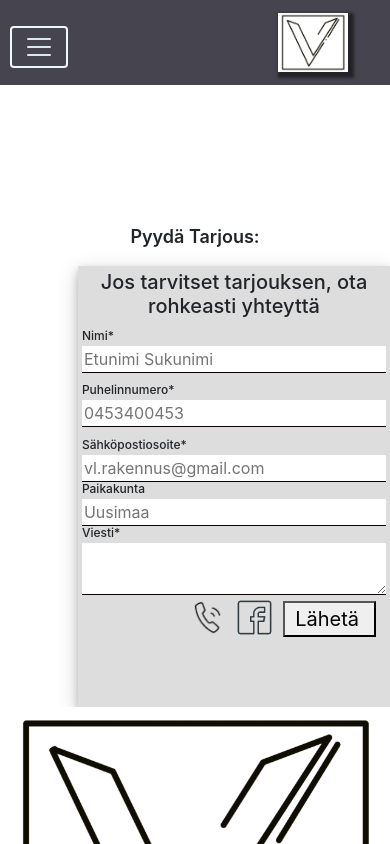
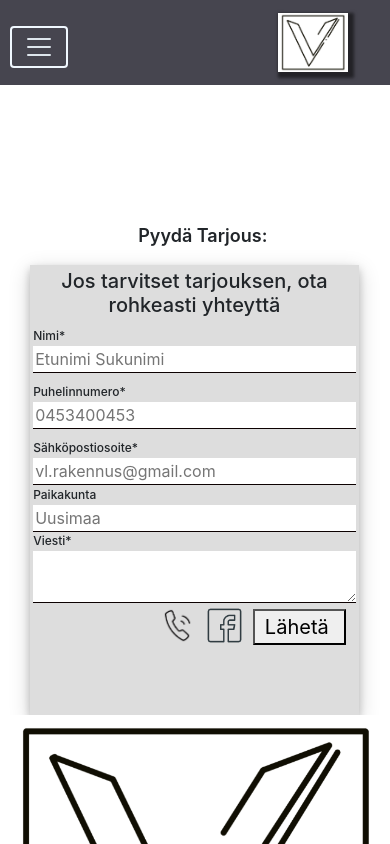
Before and after one commit to juriki/juriki.github.io, a React (Create React App) app: page /Contacts in a window 390 px wide. Shown: the top 844 px of the page. Built offline with nearby package versions, Linux system fonts and the light colour scheme.

Commit message:
Deploy Version

```diff
--- a/src/ContactsPage/ContactPage.css
+++ b/src/ContactsPage/ContactPage.css
@@ -8,9 +8,24 @@
 }
 
 
+.formDivContactPage{
+    float: left;
+    width: 50%;
+    height: 100%;
+}
+
+
 @media screen and (max-width: 767px) {
 
     .logo{
         width: 100%;
     }
+
+
+    .formDivContactPage{
+        float: left;
+        width: 99%;
+        padding-left: 5%;
+        height: 100%;
+    }
 }
--- a/src/ContactsPage/Contacts.jsx
+++ b/src/ContactsPage/Contacts.jsx
@@ -8,13 +8,12 @@ function Contacts() {
     return (
         <div className='PageTop'>
             <div>
-                <div >
-                    <Form />
+                <div className='formDivContactPage'>
+                    <Form  />
                 </div>
                 <div>
-                    <img className='logo' src='VladLogo.png' alt="Logo" />
+                    <img className='logo' src='VladLogo.png' alt="vl-rakennus-ja-valvonta"/>
                 </div>
-
             </div>
             <div>
                 <Palvelut />
--- a/src/Form/Form.css
+++ b/src/Form/Form.css
@@ -21,9 +21,9 @@
 .upForm{
     padding: 1%;
     height: auto;
-    width: 50%;
+    width: 90%;
     max-width: 600px;
-    margin-inline: 20%;
+    margin-left: 10px;
     background-color: #dddddd;
     padding-bottom: 50px;
     box-shadow: 0 4px 8px 0 rgba(0, 0, 0, 0.2), 0 6px 20px 0 rgba(0, 0, 0, 0.19);
@@ -106,7 +106,7 @@
     .upForm{
         height: auto;
         float: left;
-        width: 80%;
+        width: 90%;
         background-color: #dddddd;
         padding-bottom: 50px;
         box-shadow: 0 4px 8px 0 rgba(0, 0, 0, 0.2), 0 6px 20px 0 rgba(0, 0, 0, 0.19);
--- a/src/Gallery/Gallery.css
+++ b/src/Gallery/Gallery.css
@@ -1,9 +1,9 @@
 .gallery{
-        max-height: 90%;
-        max-width:90%;
-        display: block;
+        max-height: 100%;
+        max-width:100%;
+        display:flexbox;
         margin: auto;
-        padding: 4%;
+        padding: 3%;
     }
 
 .gallery:hover{
@@ -16,7 +16,9 @@
     border-width: 1px;
     margin: 20px;
     float: left;
-    width: 15%;
+    height: 290px;
+    max-height: 300px;
+    max-width: 20%;
     box-shadow: 0 4px 8px 0 rgba(0, 0, 0, 0.2), 0 6px 20px 0 rgba(0, 0, 0, 0.19);
 }
 
@@ -32,11 +34,11 @@
 
 @media screen and (max-width: 1000px){
     .gallery{
-        max-height: 90%;
-        max-width:90%;
-        display: block;
+        max-height: 100%;
+        max-width:100%;
+        display:flexbox;
         margin: auto;
-        padding: 4%;
+        padding: 3%;
     }
 
 .gallery:hover{
@@ -49,7 +51,9 @@
     border-width: 1px;
     margin: 20px;
     float: left;
-    width: 25%;
+    height: 250px;
+    max-height: 260px;
+    max-width: 25%;
     box-shadow: 0 4px 8px 0 rgba(0, 0, 0, 0.2), 0 6px 20px 0 rgba(0, 0, 0, 0.19);
 }
 
@@ -66,12 +70,11 @@
 
 @media screen and (max-width: 768px){
     .gallery{
-        max-height: 132px;
-        min-height: 132px;
-        max-width:90%;
-        display: block;
+        max-height: 100%;
+        max-width:100%;
+        display:flexbox;
         margin: auto;
-        padding: 4%;
+        padding: 3%;
     }
 
 .gallery:hover{
@@ -83,8 +86,10 @@
     border-style: solid;
     border-width: 1px;
     margin-top: 10px;
+    height: 200px;
+    max-height: 210px;
     float: left;
-    width: 37%;
+    max-width: 37%;
     box-shadow: 0 4px 8px 0 rgba(0, 0, 0, 0.2), 0 6px 20px 0 rgba(0, 0, 0, 0.19);
 }
 
--- a/src/HomePage/HomePage.jsx
+++ b/src/HomePage/HomePage.jsx
@@ -28,7 +28,16 @@ function HomePage() {
             <Galleri />
             </div>
             <Palvelut />
-            <Form />
+
+            <div style={{backgroundColor:"white"}}>
+                <div className='formDivContactPage'>
+                    <Form  />
+                </div>
+                <div>
+                    <img className='logo' src='VladLogo.png' alt="vl-rakennus-ja-valvonta"/>
+                </div>
+            </div>
+
 
         </>
 
```
